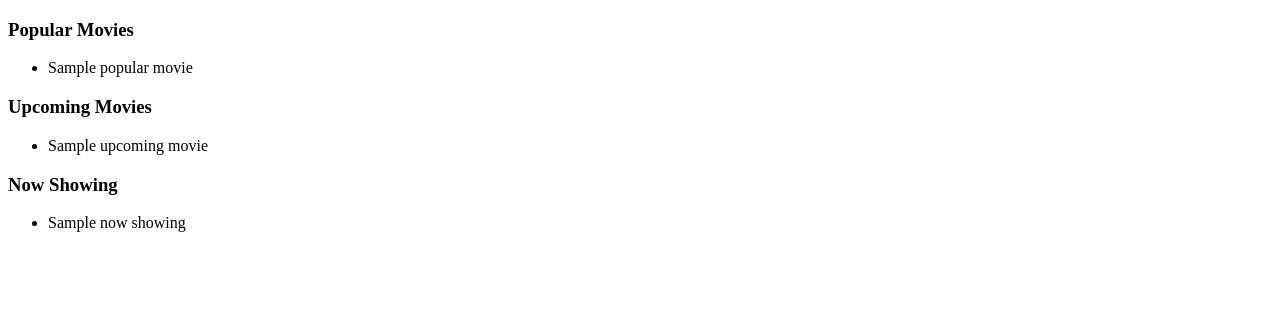
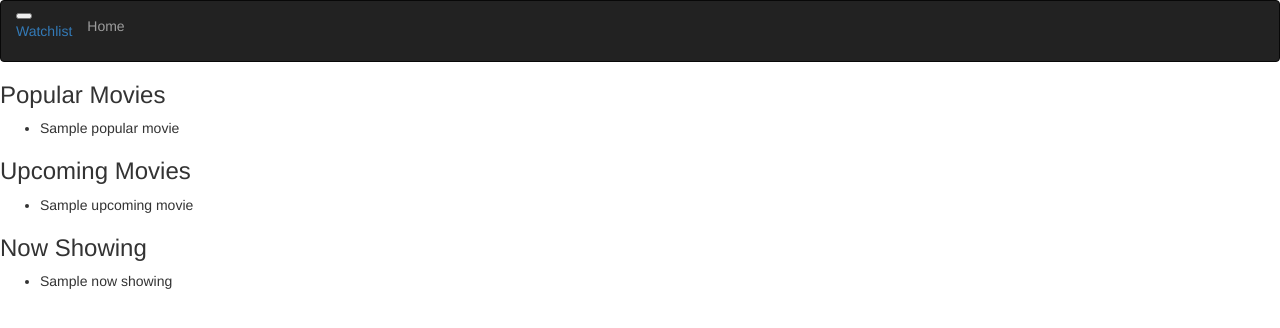
Before and after one commit to DennisNjeru9/Watchlist, a Flask app: template app/templates/index.html in a window 1280 px wide. Shown: the top 328 px of the page. Run offline with Flask 2, Linux system fonts and the light colour scheme; the template is opened without the code that fills it: most values are stand-ins (such as "Sample title", 1, 10 or a date in 2020); some libraries are stand-ins or nearby versions.

Commit message:
add bootstrap and navbar to the watchlist application.

```diff
--- a/app/__init__.py
+++ b/app/__init__.py
@@ -1,5 +1,7 @@
 from flask import Flask
 from .config import DevConfig
+from flask_bootstrap import Bootstrap
+
 
 #Initializing application
 app = Flask(__name__,instance_relative_config=True)
@@ -10,4 +12,8 @@ app.config.from_object(DevConfig)
 app.config.from_pyfile("config.py")
 
 
+#Initializing Flask Extensions
+bootsrap = Bootstrap(app)
+
+
 from app import views
--- a/app/templates/base.html
+++ b/app/templates/base.html
@@ -1,19 +1,6 @@
-<!DOCTYPE html>
-<html lang="en">
-    <head>
-        <meta charset="UTF-8">
-        {% if title %}
-        <title>{{title}}</title>
-        {% else %}
-        <title>Welcome to the best Movie Review Website</title>
-        {% endif %}
-    </head>
-    <body>
-        <!-- Content block -->
+{% extends 'bootstrap/base.html' %}
 
-        {% block content %}
-
-
-        {% endblock %}
-    </body>
-</html>
+<!-- Navbar block -->
+{% block navbar %}
+    {% include 'navbar.html' %}
+{% endblock %}
--- a/app/templates/index.html
+++ b/app/templates/index.html
@@ -1,6 +1,7 @@
+{% extends 'base.html' %}
 {% import 'macros.html' as macro %}
 
-<!DOCTYPE html>
+<!-- <!DOCTYPE html>
 <html lang="en">
     <head>
         <meta charset="utf-8">
@@ -9,7 +10,7 @@
         {% else %}
         <title>Welcome to the best Movie Review website</title>
         {% endif %}
-    </head>
+    </head> -->
     <!-- <body> -->
 
         <!-- Popular Movie Section -->
@@ -37,7 +38,11 @@
         </ul>
     </body> -->
 
-    <body>
+    <!-- <body> -->
+
+<!-- Content block -->
+{% block content %}
+
 <!-- Popular Movie -->
 <h3>Popular Movies</h3>
 <ul>
@@ -53,5 +58,10 @@
 <ul>
     {{ macro.displayMovieList(now_playing)}}
 </ul>
-    </body>
-</html>
+
+<!-- End Block -->
+{% endblock %}
+
+
+    <!-- </body>
+</html> -->
--- /dev/null
+++ b/app/templates/navbar.html
@@ -0,0 +1,18 @@
+<div class="navbar navbar-inverse" role="navigation">
+    <div class="container-fluid">
+        <div class="navbar-header">
+            <button type="button" class="navbar-toggel" data-toggle="collapse" data-target=".navbar-collapse">
+                <span class="sr-only">Toggle navigatopn</span>
+                <span class="icon-bar"></span>
+                <span class="icon-bar"></span>
+                <span class="icon-bar"></span>
+            </button>
+            <a class="navbar-collapse" href="/">Watchlist</a>
+        </div>
+        <div class="navbar-collapse collapse">
+            <ul class="nav navbar-nav">
+                <li><a href="/">Home</a></li>
+            </ul>
+        </div>
+    </div>
+</div>
```
Also changed, not shown: app/templates/movie.html (+1 -14 lines). Lines whose indentation alone changed are shown as unchanged.
